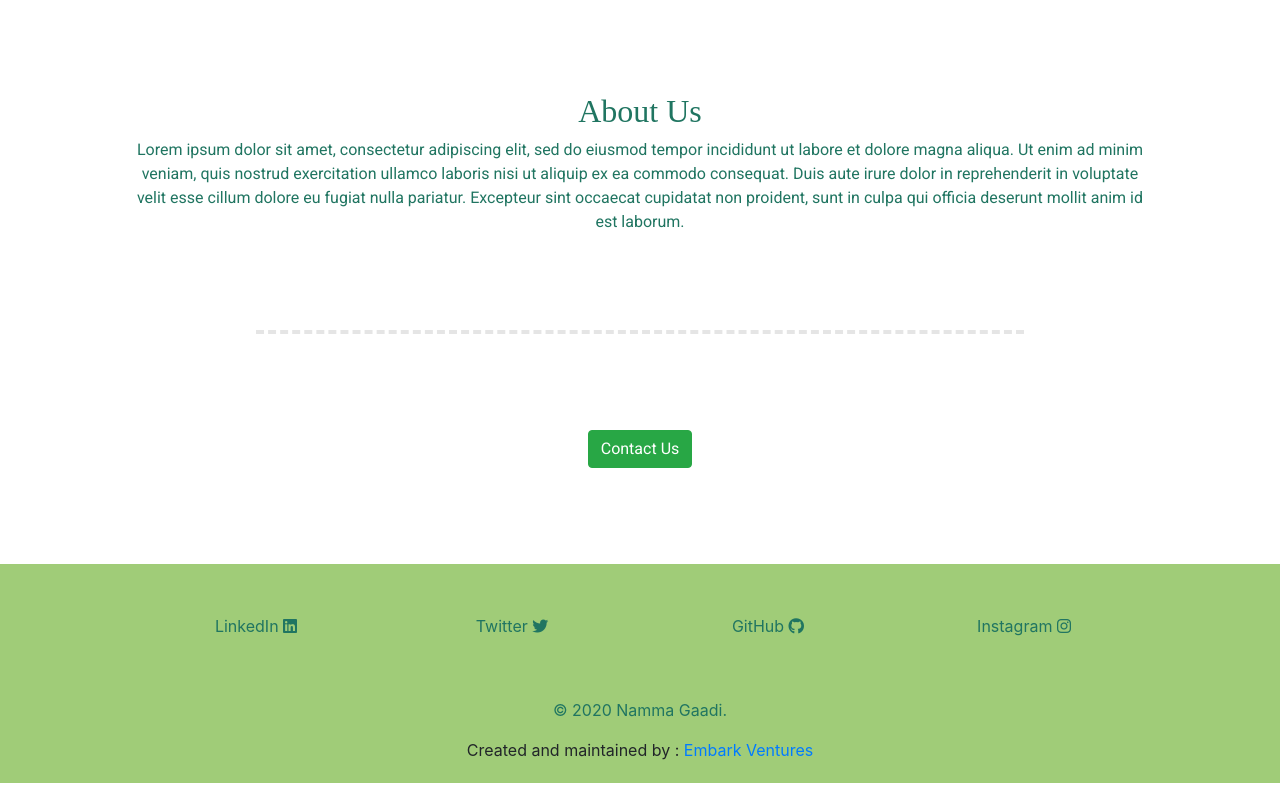
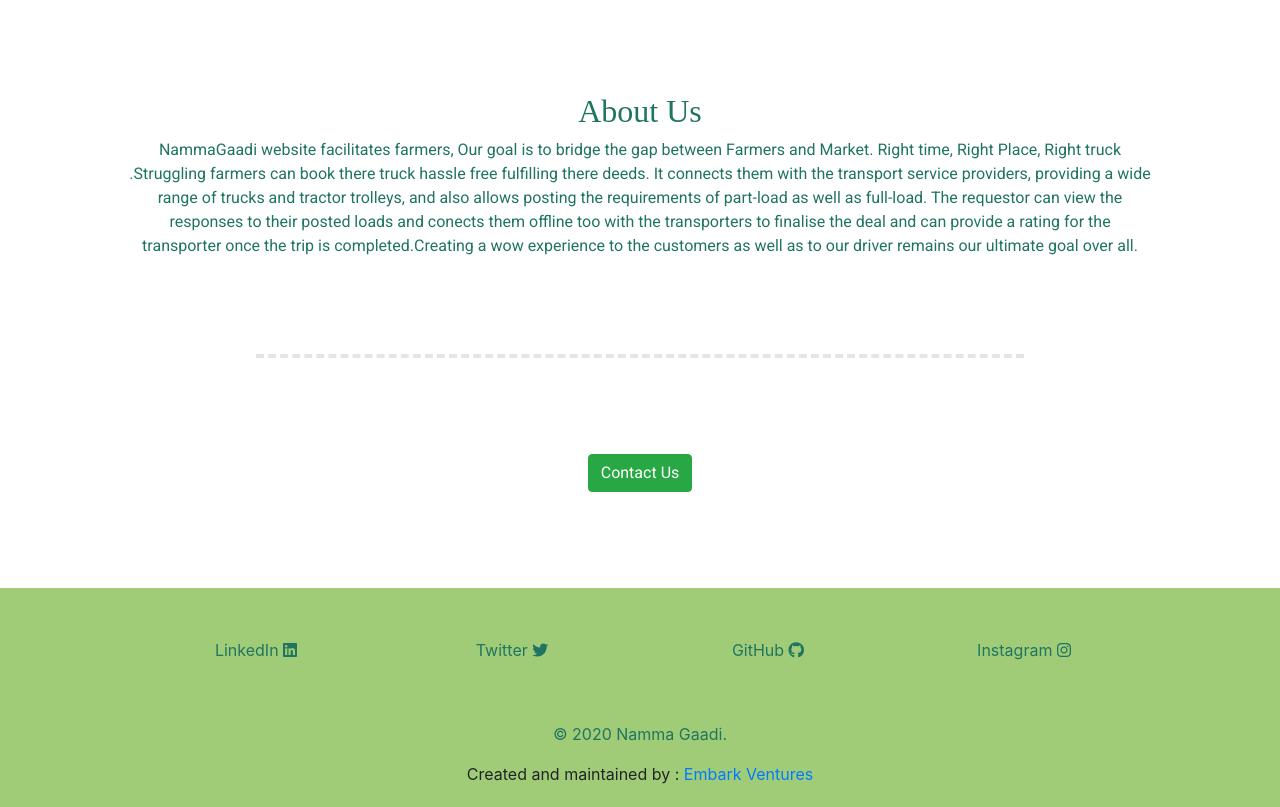
Before and after one commit to harish-gowda-n/NammaGaadi, a React (Create React App) app: page / in a window 1280 px wide. Shown: the part 1900-2707 px from the top of the page. Before the commit the page ends 2683 px from the top, so only its background shows below. Built offline with nearby package versions, Linux system fonts and the light colour scheme; a web font is replaced by a local one; what react-geocode would draw is missing.

Commit message:
Nodemailer fixed

```diff
--- a/src/components/HomePage/AboutUs.jsx
+++ b/src/components/HomePage/AboutUs.jsx
@@ -4,7 +4,7 @@
     return(
         <div id={props.id} style={{width: "80%", margin: "auto"}}>
             <h2>About Us</h2>
-            <p>Lorem ipsum dolor sit amet, consectetur adipiscing elit, sed do eiusmod tempor incididunt ut labore et dolore magna aliqua. Ut enim ad minim veniam, quis nostrud exercitation ullamco laboris nisi ut aliquip ex ea commodo consequat. Duis aute irure dolor in reprehenderit in voluptate velit esse cillum dolore eu fugiat nulla pariatur. Excepteur sint occaecat cupidatat non proident, sunt in culpa qui officia deserunt mollit anim id est laborum.</p>
+            <p>NammaGaadi website facilitates farmers, Our goal is to bridge the gap between Farmers and Market. Right time, Right Place, Right truck .Struggling farmers can book there truck hassle free fulfilling there deeds. It connects them with the transport service providers, providing a wide range of trucks and tractor trolleys, and also allows posting the requirements of part-load as well as full-load.  The requestor can view the responses to their posted loads and conects them offline too with the transporters to finalise the deal and can provide a rating for the transporter once the trip is completed.Creating a wow experience to the customers as well as to our driver remains our ultimate goal over all.</p>
         </div>
     )
 }
```
